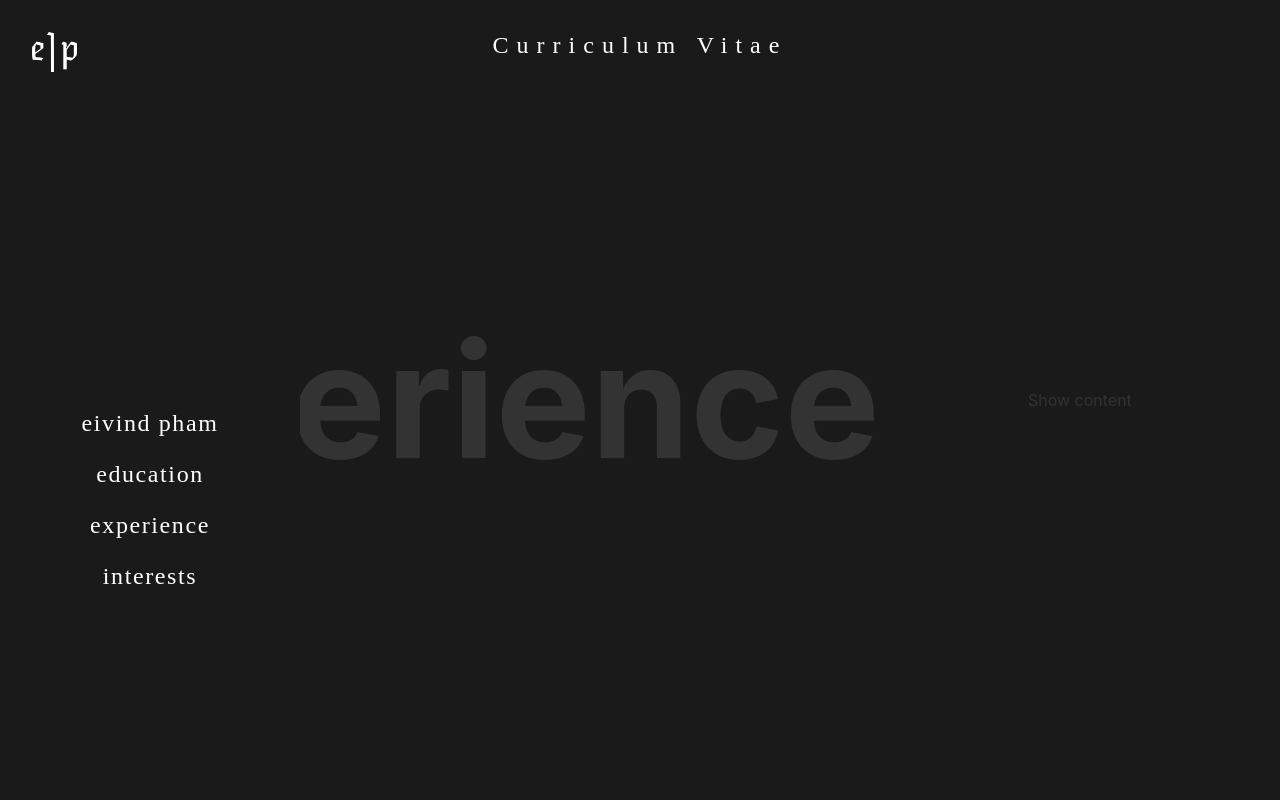
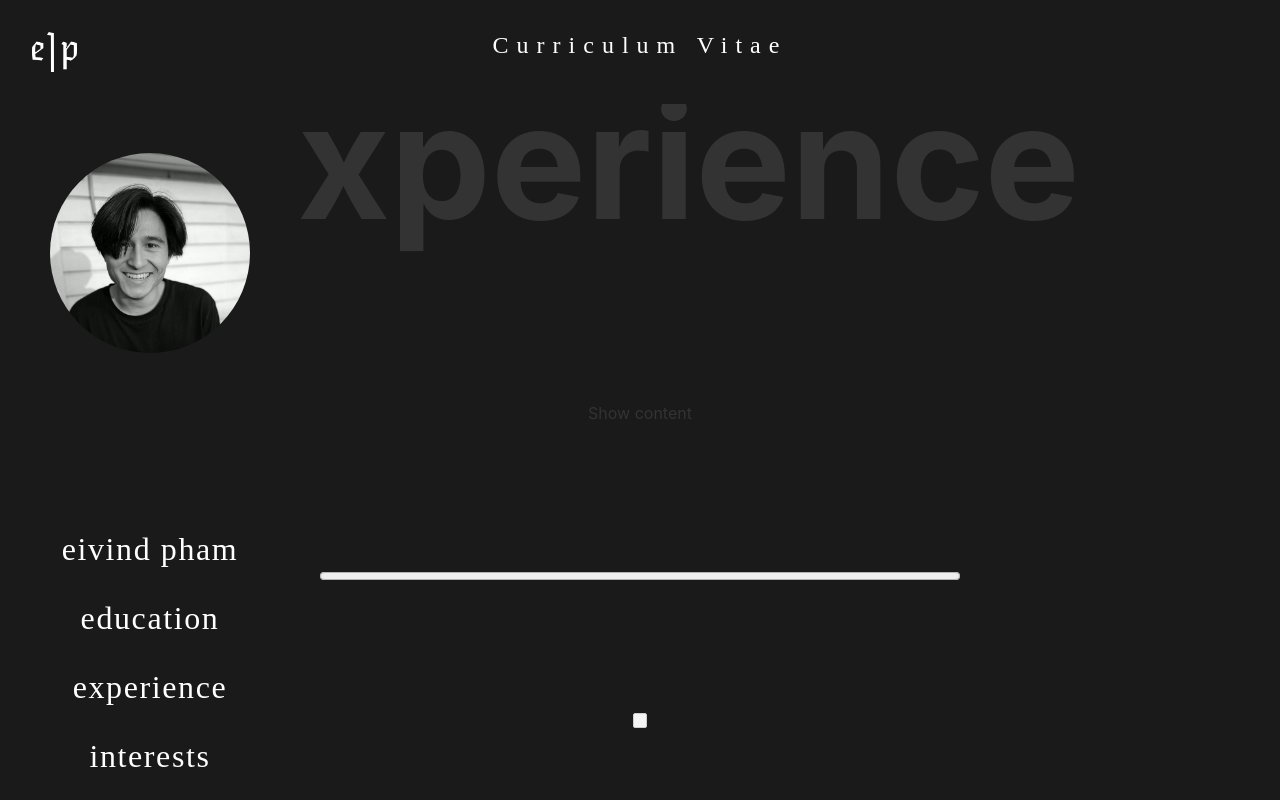
Before and after one commit to Phamern/t16_digital_cv, a Svelte app: page /experience in a window 1280 px wide. Built offline with nearby package versions, Linux system fonts and the light colour scheme; a web font is replaced by a local one.

Commit message:
Testing progressbar and traansitions

```diff
--- a/public/global.css
+++ b/public/global.css
@@ -18,7 +18,7 @@ a {
 }
 
 /* a:hover {
-	text-decoration: underline;
+	text-decoration: none;
 }
 
 a:visited {
--- a/src/App.svelte
+++ b/src/App.svelte
@@ -12,6 +12,7 @@
 <Router url='{url}'>
 	<Header />
 	<nav in:fade class='side-nav'>
+	<img class='profile-image' src="img/profil-image.jpg" alt="profile">
 		<div>
 			<Link to='/'><p class='menu-items'>eivind pham</p></Link>
 			<Link to='education'><p class='menu-items'>education</p></Link>
@@ -39,10 +40,11 @@
 	background-color: #1a1a1a;
 }
 
+
 .side-nav {
 	width: 300px;
 	height: 100vh;
-	margin-top: 100px;
+	margin-top: 10vh;
 	background-color: #1a1a1a;
 	position: fixed;
 	display: grid;
@@ -51,8 +53,8 @@
 .menu-items {
     color: #fff;
     font-family: 'Eczar', serif;
-    font-size: 1.5rem;
-    font-weight: 100;
+		font-size: 2rem;
+		font-weight: 400;
     letter-spacing: .1rem;
     cursor: pointer;
     margin-left: 2rem;
@@ -63,8 +65,13 @@
   }
 
 	.menu-items:hover {
-		margin-left: 2.5rem;
+		transform: translateX(.5rem);
 		text-decoration: none;
 	}
 
+	.profile-image {
+		width: 200px;
+		border-radius: 50%;
+	}
+
 </style>
--- a/src/components/Eivind.svelte
+++ b/src/components/Eivind.svelte
@@ -1,16 +1,31 @@
+<script>
+  import { fly } from 'svelte/transition'
+</script>
 <main>
-  <h1>Eivind</h1>
+  <h1 transition:fly={{y: 200, duration: 1000}}>Eivind Pham</h1>
+  <div transition:fly={{y: 250, duration: 1500}} class="section-grid">
+    <section class="general-info">
+      <p >Date of birth: 27.06.1994</p>
+      <p >
+        Adress: Tollbugata 13, <br>
+        Postkasse 72<br>
+        0151 Oslo, Norway
+       </p>
+      <p >email: eivindmpham@mgail.com</p>
+      <p >website: <a href='https://eivindpham.no/'>eivindpham.no</a></p>
+    </section>
+  </div>
 </main>
 
 <style>
   main {
     width: 100vw;
-    height: 100vh;
     display: grid;
     place-items: center;
   }
 
   h1 {
+    margin-top: 15vh;
     font-size: 10rem;
   }
 </style>
--- a/src/components/Experience.svelte
+++ b/src/components/Experience.svelte
@@ -1,27 +1,44 @@
 <script>
 
 import { fade } from 'svelte/transition'
+import { tweened } from 'svelte/motion'
+
 let hide = false;
+let changeText = 'Show'
+
 const show = () => {
     hide = !hide
+    changeText = 'Hide'
 }
+const progress = tweened(0, {
+  duration: 400
+})
 
 </script>
 
-<main>
+<main in:fade>
   <h1 >Experience</h1>
-  <p on:click={show}>Show content</p>
+  <div>
+   <p in:fade out:fade on:click={show}>{changeText} content</p>
     {#if hide}
       <p in:fade out:fade hide={hide}>something</p>
     {/if}
+  </div>
+  <progress color='green' value={$progress}></progress>
+  <button on:click="{() => progress.set(100)}"></button>
 </main>
 
 <style>
+
+progress {
+  display: block;
+  width: 50%;
+}
   main {
     width: 100vw;
     height: 100vh;
     display: grid;
-    grid-template-columns: 1fr 1fr;
+    /* grid-template-columns: 1fr 1fr; */
     place-items: center;
   }
 
--- a/src/components/Header.svelte
+++ b/src/components/Header.svelte
@@ -14,6 +14,8 @@
 
 header {
   display: grid;
+  top: 0;
+  left: 0;
   grid-template-columns: 1fr 1fr 1fr;
   position: fixed;
   height: 100px;
```
Also changed, not shown: public/img/profil-image.jpg (added). Lines whose indentation alone changed are shown as unchanged.
